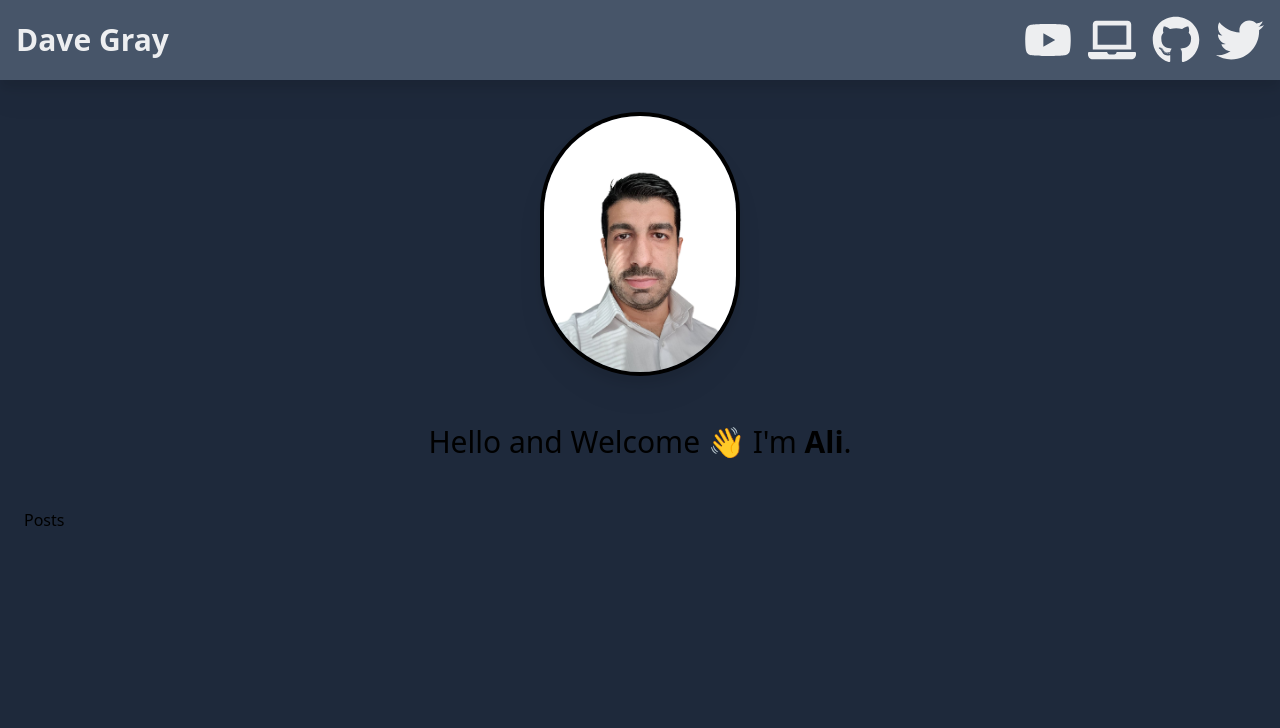
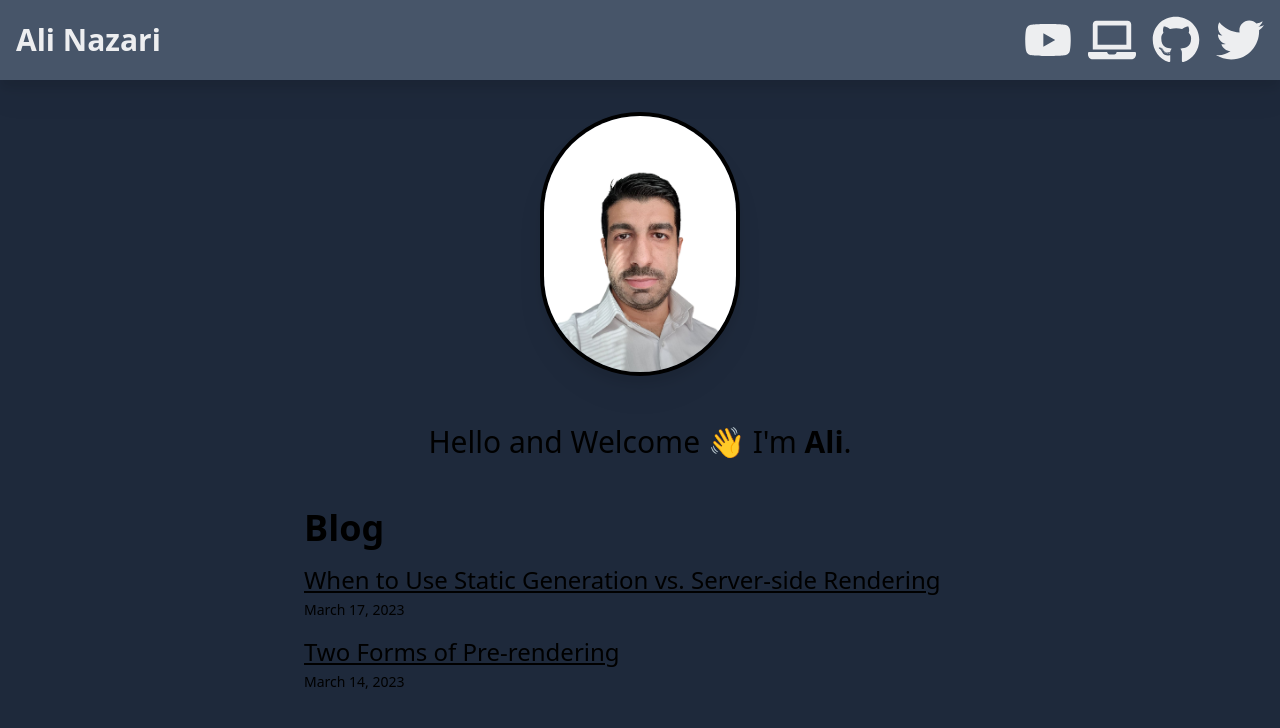
Before and after one commit to AliNazari-dev/simple-blog-with-typescript-and-next14, a Next.js app: page / in a window 1280 px wide. Shown: the top 728 px of the page. Built offline with nearby package versions, Linux system fonts and the light colour scheme.

Commit message:
adding some components and dependencies

```diff
--- /dev/null
+++ b/app/components/ListItem.tsx
@@ -0,0 +1,19 @@
+import Link from "next/link"
+import getFormattedDate from "@/lib/getFormattedDate"
+
+type Props = {
+    post: BlogPost
+}
+
+export default function ListItem({ post }: Props) {
+    const { id, title, date } = post
+    const formattedDate = getFormattedDate(date)
+
+    return (
+        <li className="mt-4 text-2xl dark:text-white/90">
+            <Link className="underline hover:text-black/70 dark:hover:text-white" href={`/posts/${id}`}>{title}</Link>
+            <br />
+            <p className="text-sm mt-1">{formattedDate}</p>
+        </li>
+    )
+}
--- a/app/components/Navbar.tsx
+++ b/app/components/Navbar.tsx
@@ -6,7 +6,7 @@ export default function Navbar() {
         <nav className="bg-slate-600 p-4 sticky top-0 drop-shadow-xl z-10">
             <div className="prose prose-xl mx-auto flex justify-between flex-col sm:flex-row">
                 <h1 className="text-3xl font-bold text-white grid place-content-center mb-2 md:mb-0">
-                    <Link href="/" className="text-white/90 no-underline hover:text-white">Dave Gray</Link>
+                    <Link href="/" className="text-white/90 no-underline hover:text-white">Ali Nazari</Link>
                 </h1>
                 <div className="flex flex-row justify-center sm:justify-evenly align-middle gap-4 text-white text-4xl lg:text-5xl">
                     <Link className="text-white/90 hover:text-white" href="https://www.youtube.com/@DaveGrayTeachesCode">
--- a/app/components/Posts.tsx
+++ b/app/components/Posts.tsx
@@ -1,9 +1,17 @@
-import React from 'react'
+import { getSortedPostsData } from "@/lib/posts";
+import ListItem from "./ListItem";
 
-type Props = {}
+export default function Posts() {
+  const posts = getSortedPostsData();
 
-export default function Posts({}: Props) {
   return (
-    <div>Posts</div>
-  )
+    <section className='mt-6 mx-auto max-w-2xl'>
+      <h2 className='text-4xl font-bold dark:text-white/90'>Blog</h2>
+      <ul className='w-full'>
+        {posts.map((post) => (
+          <ListItem key={post.id} post={post} />
+        ))}
+      </ul>
+    </section>
+  );
 }
--- /dev/null
+++ b/blogposts/pre-rendering.md
@@ -0,0 +1,11 @@
+---
+title: 'Two Forms of Pre-rendering'
+date: '2023-03-14'
+---
+
+Next.js has two forms of pre-rendering: **Static Generation** and **Server-side Rendering**. The difference is in **when** it generates the HTML for a page.
+
+- **Static Generation** is the pre-rendering method that generates the HTML at **build time**. The pre-rendered HTML is then _reused_ on each request.
+- **Server-side Rendering** is the pre-rendering method that generates the HTML on **each request**.
+
+Importantly, Next.js lets you **choose** which pre-rendering form to use for each page. You can create a "hybrid" Next.js app by using Static Generation for most pages and using Server-side Rendering for others.
--- /dev/null
+++ b/blogposts/ssg-ssr.md
@@ -0,0 +1,19 @@
+---
+title: 'When to Use Static Generation vs. Server-side Rendering'
+date: '2023-03-17'
+---
+
+We recommend using **Static Generation** (with and without data) whenever possible because your page can be built once and served by CDN, which makes it much faster than having a server render the page on every request.
+
+You can use Static Generation for many types of pages, including:
+
+- Marketing pages
+- Blog posts
+- E-commerce product listings
+- Help and documentation
+
+You should ask yourself: "Can I pre-render this page **ahead** of a user's request?" If the answer is yes, then you should choose Static Generation.
+
+On the other hand, Static Generation is **not** a good idea if you cannot pre-render a page ahead of a user's request. Maybe your page shows frequently updated data, and the page content changes on every request.
+
+In that case, you can use **Server-Side Rendering**. It will be slower, but the pre-rendered page will always be up-to-date. Or you can skip pre-rendering and use client-side JavaScript to populate data.
--- /dev/null
+++ b/lib/getFormattedDate.ts
@@ -0,0 +1,3 @@
+export default function getFormattedDate(dateString: string): string {
+    return new Intl.DateTimeFormat('en-US', { dateStyle: 'long' }).format(new Date(dateString))
+}
--- /dev/null
+++ b/lib/posts.ts
@@ -0,0 +1,58 @@
+import fs from 'fs'
+import path from 'path'
+import matter from 'gray-matter'
+import { remark } from 'remark'
+import html from 'remark-html'
+
+const postsDirectory = path.join(process.cwd(), 'blogposts')
+
+export function getSortedPostsData() {
+    // Get file names under /posts
+    const fileNames = fs.readdirSync(postsDirectory);
+    const allPostsData = fileNames.map((fileName) => {
+        // Remove ".md" from file name to get id
+        const id = fileName.replace(/\.md$/, '');
+
+        // Read markdown file as string
+        const fullPath = path.join(postsDirectory, fileName);
+        const fileContents = fs.readFileSync(fullPath, 'utf8');
+
+        // Use gray-matter to parse the post metadata section
+        const matterResult = matter(fileContents);
+
+        const blogPost: BlogPost = {
+            id,
+            title: matterResult.data.title,
+            date: matterResult.data.date,
+        }
+
+        // Combine the data with the id
+        return blogPost
+    });
+    // Sort posts by date
+    return allPostsData.sort((a, b) => a.date < b.date ? 1 : -1);
+}
+
+export async function getPostData(id: string) {
+    const fullPath = path.join(postsDirectory, `${id}.md`);
+    const fileContents = fs.readFileSync(fullPath, 'utf8');
+
+    // Use gray-matter to parse the post metadata section
+    const matterResult = matter(fileContents);
+
+    const processedContent = await remark()
+        .use(html)
+        .process(matterResult.content);
+
+    const contentHtml = processedContent.toString();
+
+    const blogPostWithHTML: BlogPost & { contentHtml: string } = {
+        id,
+        title: matterResult.data.title,
+        date: matterResult.data.date,
+        contentHtml,
+    }
+
+    // Combine the data with the id
+    return blogPostWithHTML
+}
--- a/package.json
+++ b/package.json
@@ -14,10 +14,13 @@
     "@types/react-dom": "18.0.11",
     "eslint": "8.36.0",
     "eslint-config-next": "13.2.4",
+    "gray-matter": "^4.0.3",
     "next": "13.2.4",
     "react": "18.2.0",
     "react-dom": "18.2.0",
     "react-icons": "^4.12.0",
+    "remark": "^15.0.1",
+    "remark-html": "^16.0.1",
     "typescript": "4.9.5"
   },
   "devDependencies": {
```
Also changed, not shown: types.d.ts (+3 -14 lines), 1 other file (tests, documents, lock files or other folders).
